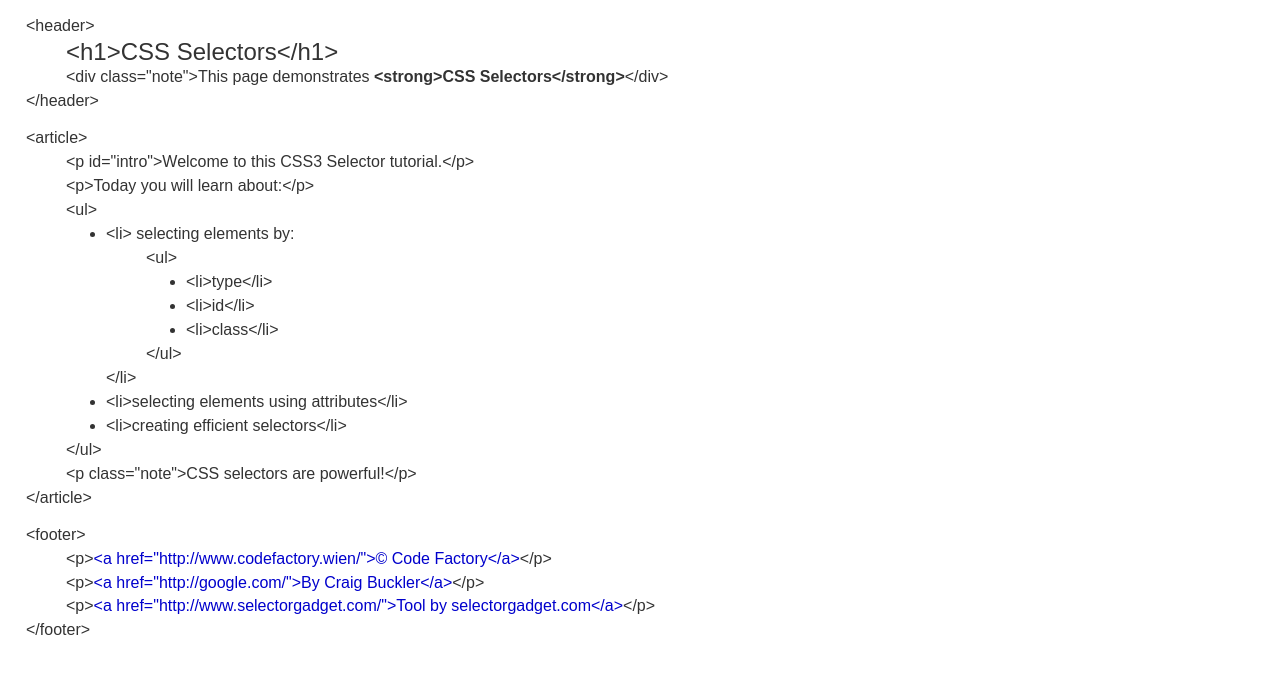
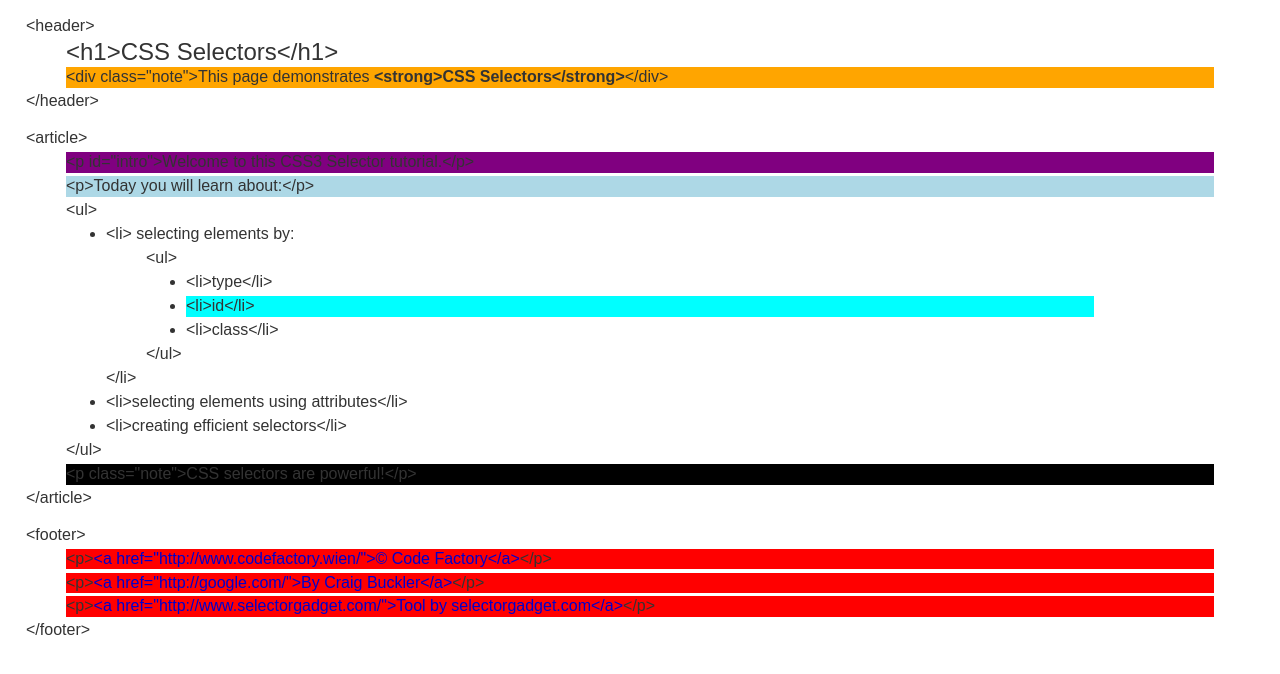
Before and after one commit to mackilroy007/CF-jQuery-DAY01-Bumberger-adam, a plain HTML site: page Basic/example.html in a window 1280 px wide. Drawn offline with nearby package versions, Linux system fonts and the light colour scheme.

Commit message:
only final exercise is not finished

```diff
--- a/Basic/myscript.js
+++ b/Basic/myscript.js
@@ -9,30 +9,31 @@
 // $("*").css("background-color", "yellow");
 
 // all p elements
-
+$("p").css("background-color", "yellow");
 
 // the p element with an ID of "intro"
-
+$("p#intro").css("background-color", "green");
 
 // all elements with a class of "note"
-
+$(".note").css("background-color", "pink");
 
 // all DIV elements with a class of note
-
+$("div.note").css("background-color", "orange");
 
 // all p elements in the article element
-
+$("article p").css("background-color", "lightblue");
 
 // the last element in any section which is a p tag
-
-
+$("p:last-of-type").css("background-color", "black");
+//why is there a difference between last-child and last-of-type, when there isn't one between first-child and first of type
 // the first paragraph on the page
-
+$("p:first").css("background-color", "purple");
 
 // all p elements which have a link
-
+$("p:has('[href]')").css("background-color", "grey");
 
 // the second li within nested ul element
-
-
+$("li ul li:nth-child(2)").css("background-color", "cyan");
+//$("ul li:eq(2)").css("background-color", "cyan");
 // every second and third p element
+$("p:gt(2)").css("background-color", "red");
```
Also changed, not shown: Basic/example.html (+20 -8 lines).
